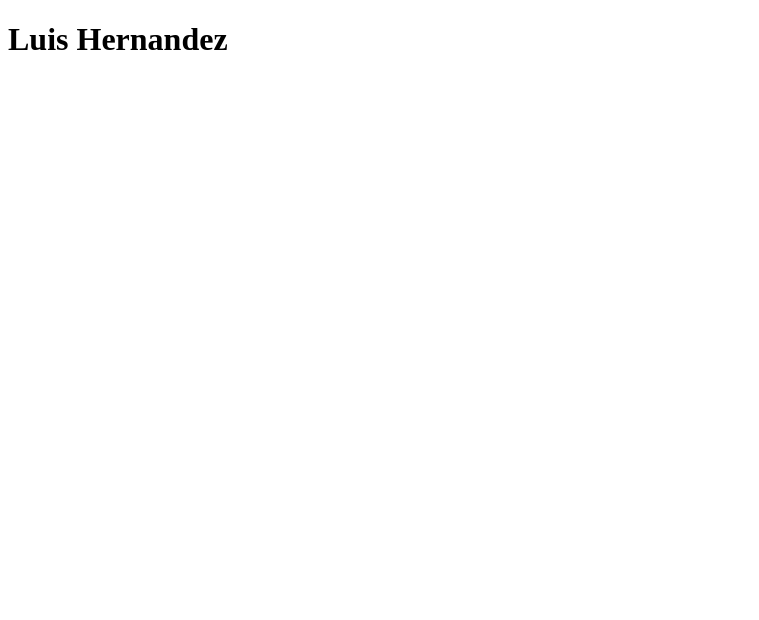
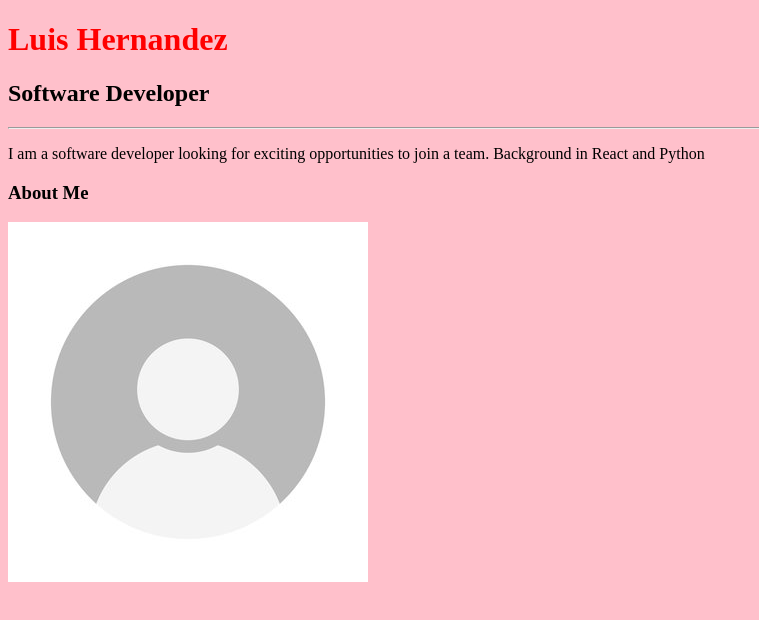
Before and after one commit to lherna1371/my_portfolio_unlv, a plain HTML site: page index.html in a window 1280 px wide. Shown: the whole page, without its empty margins (0-759 px from the left). Drawn offline with Linux system fonts and the light colour scheme.

Commit message:
did a lot of work!

```diff
--- /dev/null
+++ b/assets/style.css
@@ -0,0 +1,8 @@
+body {
+    background: pink;
+}
+
+
+h1 {
+    color: red;
+}
--- a/index.html
+++ b/index.html
@@ -4,9 +4,17 @@
     <meta charset="UTF-8">
     <meta http-equiv="X-UA-Compatible" content="IE=edge">
     <meta name="viewport" content="width=device-width, initial-scale=1.0">
+
+    <link rel="stylesheet" href="./assets/style.css">
+
     <title>Luis' Portfolio</title>
 </head>
 <body>
     <h1>Luis Hernandez</h1>
+    <h2>Software Developer</h2>
+    <hr>
+    <p>I am a software developer looking for exciting opportunities to join a team. Background in React and Python</p>
+    <h3>About Me</h3>
+    <img alt="It's me!" src="./assets/images/profile-image.jpg">
 </body>
 </html>
```
Also changed, not shown: assets/images/profile-image.jpg (added).
